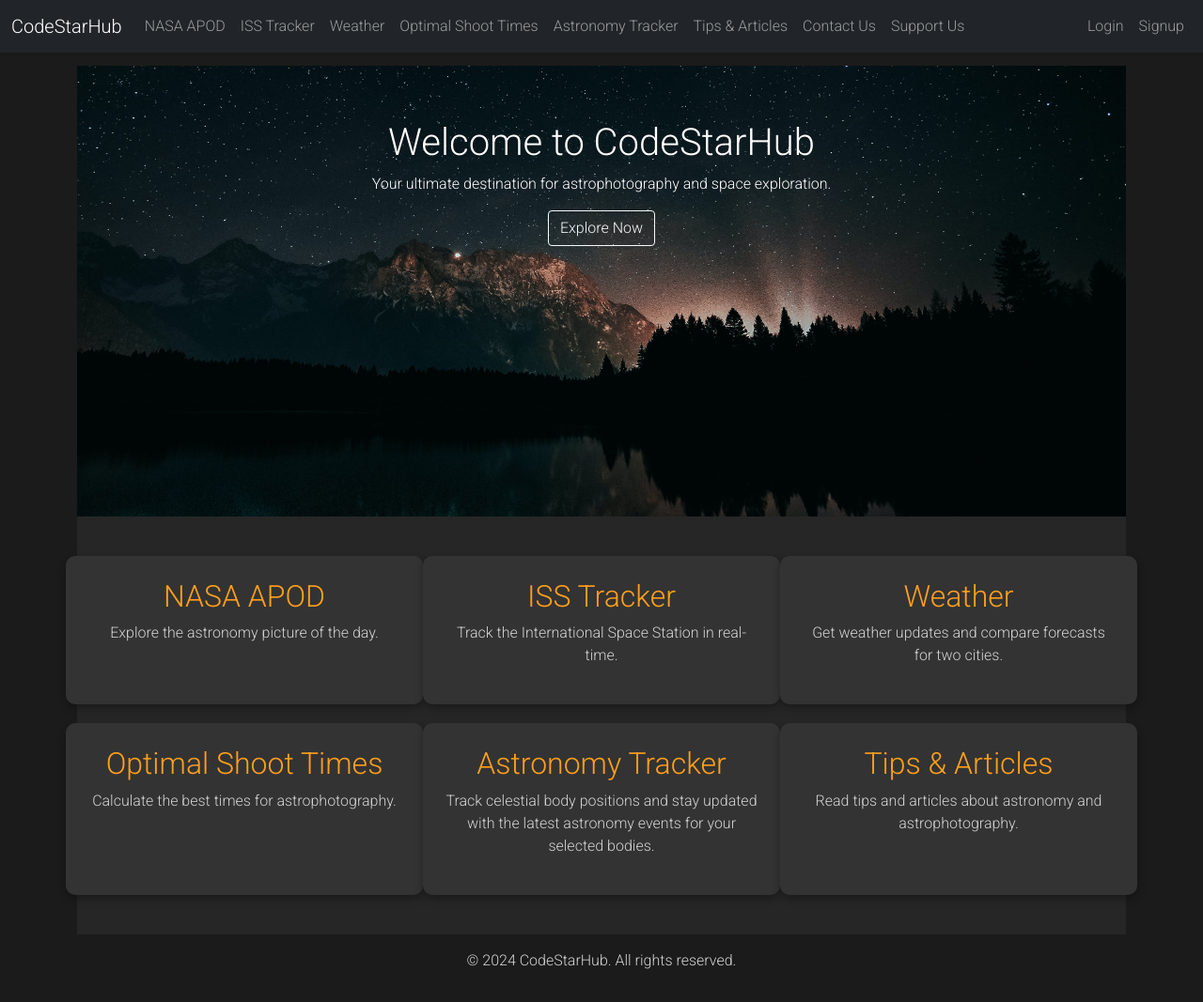
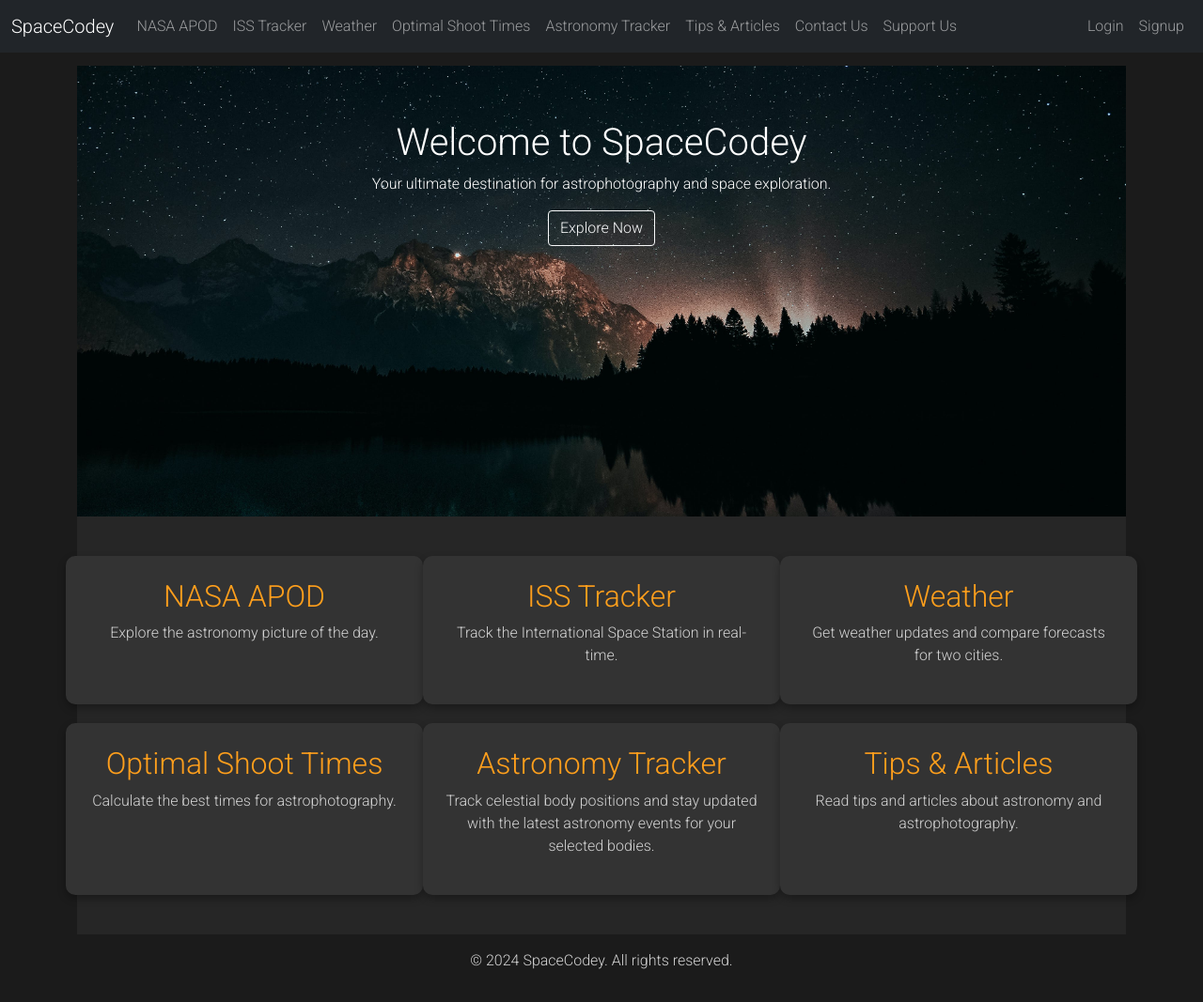
Before and after one commit to Ahmad-danaf/SpaceCodey, a Django app: page / in a window 1280 px wide. Shown: the whole page at 94% size. Run offline with Django 4.2, Linux system fonts and the light colour scheme.

Commit message:
Change name to SpaceCodey

```diff
--- a/AstroHub/templates/base.html
+++ b/AstroHub/templates/base.html
@@ -4,7 +4,7 @@
 <head>
     <meta charset="UTF-8">
     <meta name="viewport" content="width=device-width, initial-scale=1">
-    <title>CodeStarHub</title>
+    <title>SpaceCodey</title>
 
     <!-- Latest Bootstrap 5 CSS -->
     <link href="https://cdn.jsdelivr.net/npm/bootstrap@5.0.2/dist/css/bootstrap.min.css" rel="stylesheet" integrity="sha384-EVSTQN3/azprG1Anm3QDgpJLIm9Nao0Yz1ztcQTwFspd3yD65VohhpuuCOmLASjC" crossorigin="anonymous">
--- a/AstroHub/templates/index.html
+++ b/AstroHub/templates/index.html
@@ -82,7 +82,7 @@
 {% block content %}
 <div class="hero">
     <div class="welcome-text">
-        <h1>Welcome to CodeStarHub</h1>
+        <h1>Welcome to SpaceCodey</h1>
         <p>Your ultimate destination for astrophotography and space exploration.</p>
         <a href="{% url 'account:login' %}" class="btn btn-outline-light">Explore Now</a>
     </div>
@@ -122,7 +122,7 @@
 <button class="scroll-to-top">Top</button>
 
 <div class="footer">
-    <p>&copy; 2024 CodeStarHub. All rights reserved.</p>
+    <p>&copy; 2024 SpaceCodey. All rights reserved.</p>
 </div>
 {% endblock %}
 
--- a/AstroHub/templates/landing_page.html
+++ b/AstroHub/templates/landing_page.html
@@ -13,7 +13,7 @@
   <body>
     <div class="container">
       <div class="split left">
-        <h1>CodeStarHub</h1>
+        <h1>SpaceCodey</h1>
         <a href="{% url 'home' %}" class="button">Explore My Site</a>
       </div>
       <div class="split right">
--- a/AstroHub/templates/navbar.html
+++ b/AstroHub/templates/navbar.html
@@ -2,7 +2,7 @@
 <nav class="navbar navbar-expand-lg navbar-dark bg-dark fixed-top" id="navbar">
     <div class="container-fluid">
         <!-- Brand Logo (Acts as Home Link) -->
-        <a class="navbar-brand" href="{% url 'home' %}">CodeStarHub</a>
+        <a class="navbar-brand" href="{% url 'home' %}">SpaceCodey</a>
 
         <!-- Navbar Toggler (for smaller screens) -->
         <button class="navbar-toggler" type="button" data-bs-toggle="collapse" data-bs-target="#navbarNav" aria-controls="navbarNav" aria-expanded="false" aria-label="Toggle navigation">
--- a/AstroHub/user_management/templates/account/email_verification.html
+++ b/AstroHub/user_management/templates/account/email_verification.html
@@ -4,7 +4,7 @@
 <head>
     <meta charset="UTF-8">
     <meta name="viewport" content="width=device-width, initial-scale=1.0">
-    <title>Email Verification | CodeStarHub</title>
+    <title>Email Verification | SpaceCodey</title>
     <link rel="stylesheet" href="{% static 'css/email_verification.css' %}">
     <link href="https://cdnjs.cloudflare.com/ajax/libs/font-awesome/6.0.0-beta3/css/all.min.css" rel="stylesheet">
     <link href="https://fonts.googleapis.com/css2?family=Jost:wght@500&display=swap" rel="stylesheet">
--- a/AstroHub/user_management/templates/account/login.html
+++ b/AstroHub/user_management/templates/account/login.html
@@ -4,7 +4,7 @@
 <head>
     <meta charset="UTF-8">
     <meta name="viewport" content="width=device-width, initial-scale=1.0">
-    <title>Login | CodeStarHub</title>
+    <title>Login | SpaceCodey</title>
     <link rel="stylesheet" href="{% static 'css/register_login.css' %}">
     <link href="https://cdnjs.cloudflare.com/ajax/libs/font-awesome/6.0.0-beta3/css/all.min.css" rel="stylesheet">
     <link href="https://fonts.googleapis.com/css2?family=Jost:wght@500&display=swap" rel="stylesheet">
@@ -16,7 +16,7 @@
     <div class="main-container mt-5">
         <div class="form-container">
             <div class="form-header text-center">
-                <h2>Welcome Back to <span>CodeStarHub</span></h2>
+                <h2>Welcome Back to <span>SpaceCodey</span></h2>
                 <p>Log in and continue your cosmic exploration</p>
             </div>
             <form method="post" action="{% url 'account:login' %}" class="form-body">
--- a/AstroHub/user_management/templates/account/register.html
+++ b/AstroHub/user_management/templates/account/register.html
@@ -4,7 +4,7 @@
 <head>
     <meta charset="UTF-8">
     <meta name="viewport" content="width=device-width, initial-scale=1.0">
-    <title>Register | CodeStarHub</title>
+    <title>Register | SpaceCodey</title>
     <link rel="stylesheet" href="{% static 'css/register_login.css' %}">
     <link href="https://cdnjs.cloudflare.com/ajax/libs/font-awesome/6.0.0-beta3/css/all.min.css" rel="stylesheet">
     <link href="https://fonts.googleapis.com/css2?family=Jost:wght@500&display=swap" rel="stylesheet">
@@ -16,7 +16,7 @@
     <div class="main-container mt-5">
         <div class="form-container">
             <div class="form-header text-center">
-                <h2>Join <span>CodeStarHub</span></h2>
+                <h2>Join <span>SpaceCodey</span></h2>
                 <p>Start your journey among the stars</p>
             </div>
             <form id="register-form" method="post" action="{% url 'account:register' %}" class="form-body">
--- a/AstroHub/user_management/templates/account/update_profile.html
+++ b/AstroHub/user_management/templates/account/update_profile.html
@@ -4,7 +4,7 @@
 <head>
     <meta charset="UTF-8">
     <meta name="viewport" content="width=device-width, initial-scale=1.0">
-    <title>Update Profile | CodeStarHub</title>
+    <title>Update Profile | SpaceCodey</title>
     <link rel="stylesheet" href="{% static 'css/update_profile.css' %}">
     <link href="https://cdnjs.cloudflare.com/ajax/libs/font-awesome/6.0.0-beta3/css/all.min.css" rel="stylesheet">
     <link href="https://fonts.googleapis.com/css2?family=Jost:wght@500&display=swap" rel="stylesheet">
@@ -14,7 +14,7 @@
         <div class="profile-container">
             <div class="profile-header text-center">
                 <h2>Update Your Profile</h2>
-                <p>Personalize your experience on CodeStarHub</p>
+                <p>Personalize your experience on SpaceCodey</p>
             </div>
             <form method="post" action="{% url 'account:update_profile' %}" enctype="multipart/form-data" class="profile-form">
                 {% csrf_token %}
```
